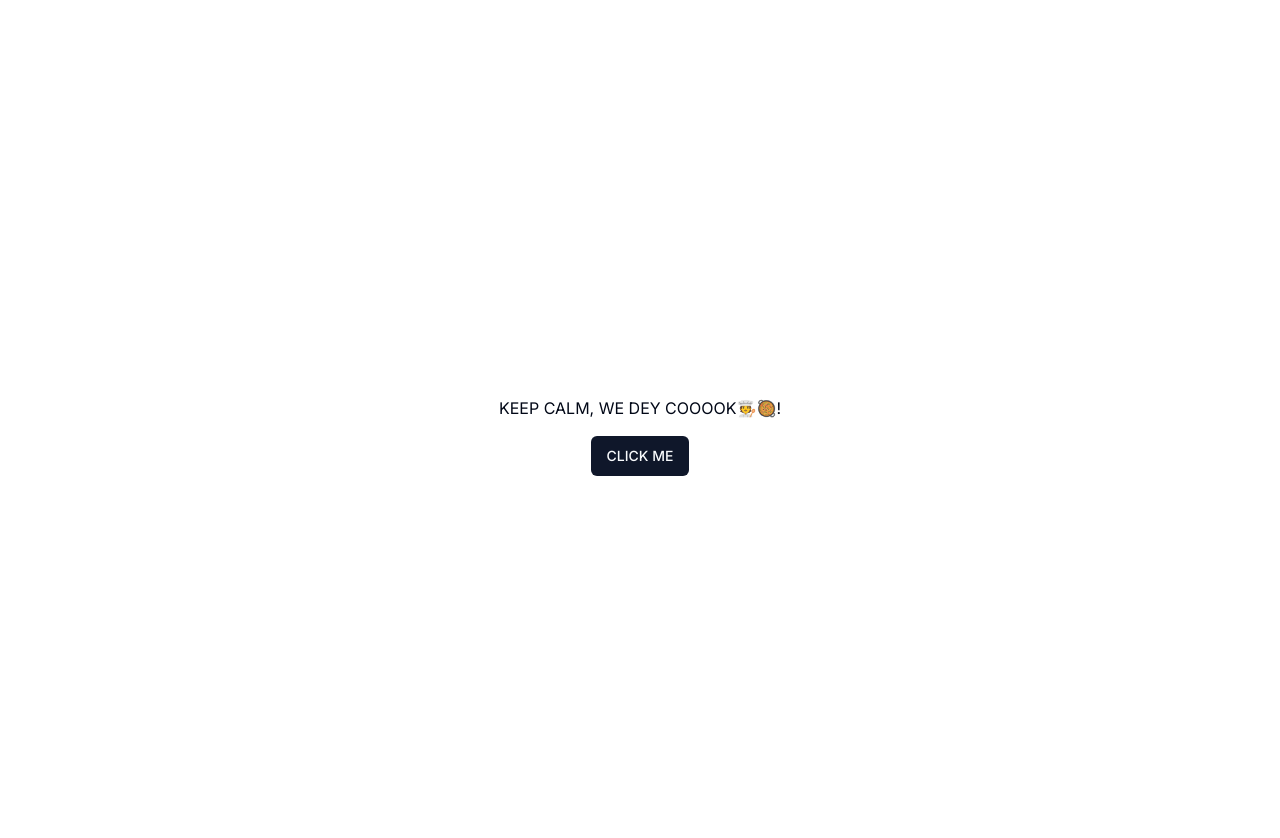
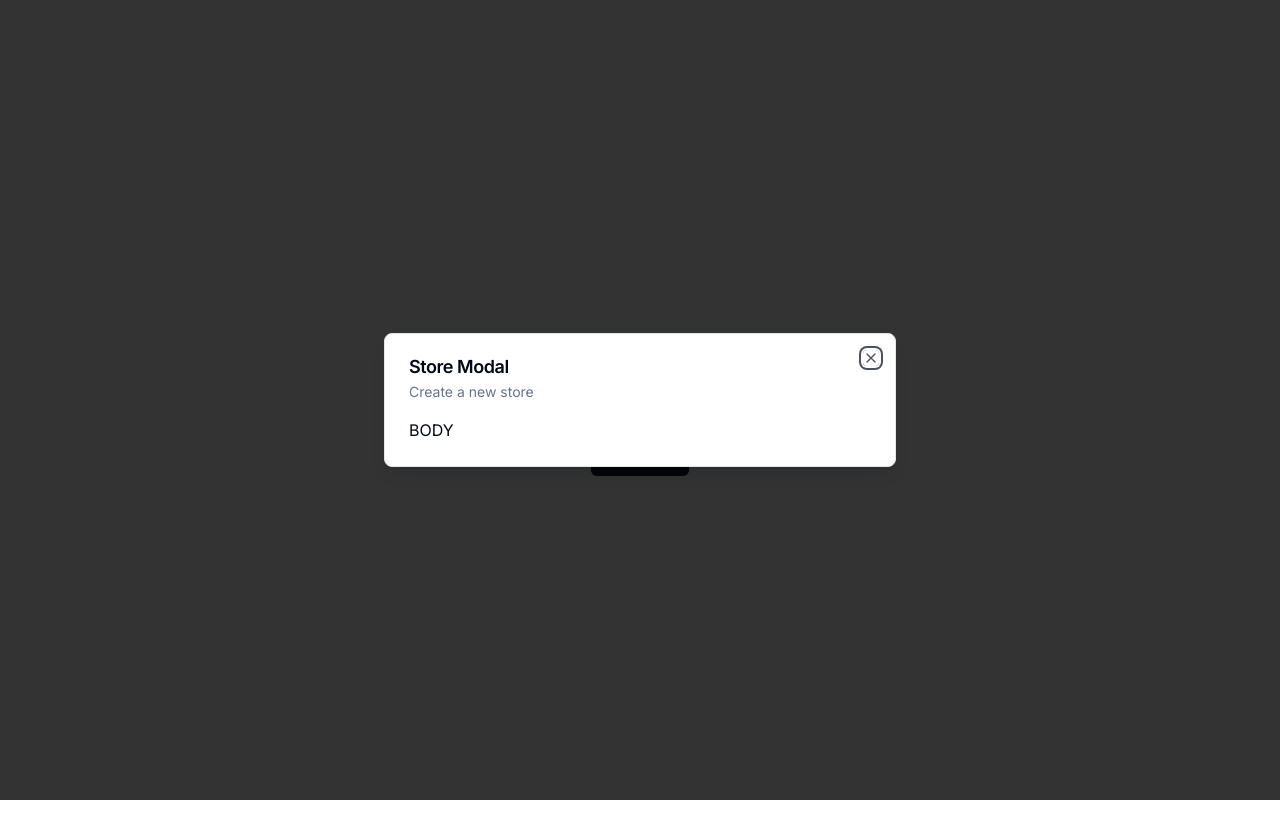
Before and after one commit to Greekslam/E-commerce-site, a Next.js app: page / in a window 1280 px wide. Shown: the top 838 px of the page. Built offline with nearby package versions, Linux system fonts and the light colour scheme.

Commit message:
feat: added modal UI component

```diff
--- /dev/null
+++ b/app/hooks/useStoreModal.ts
@@ -0,0 +1,16 @@
+import { create } from "zustand";
+
+interface StoreModalState {
+    isOpen: boolean;
+    onOpen: () => void;
+    onClose: () => void;
+}
+
+
+const useStoreModal = create<StoreModalState>()((set) => ({
+    isOpen: true,
+    onOpen: () => set(() => ({ isOpen: true})),
+    onClose: () => set(() => ({ isOpen: false}))
+}))
+
+export default useStoreModal;
--- a/app/layout.tsx
+++ b/app/layout.tsx
@@ -2,12 +2,13 @@
 import { Inter } from "next/font/google";
 import "./globals.css";
 import { ClerkProvider } from "@clerk/nextjs";
+import ModalProvider from "./providers/modal-provider";
 
 const inter = Inter({ subsets: ["latin"] });
 
 export const metadata: Metadata = {
   title: "EQTY",
-  description: "The One Stop for All Things Men's Grooming.",
+  description: "The One Stop Store for All Things Men's Grooming.",
 };
 
 export default function RootLayout({
@@ -18,7 +19,10 @@
   return (
     <ClerkProvider>
       <html lang="en">
-        <body className={inter.className}>{children}</body>
+        <body className={inter.className}>
+          <ModalProvider />
+          {children}
+        </body>
       </html>
     </ClerkProvider>
   );
--- /dev/null
+++ b/app/providers/modal-provider.tsx
@@ -0,0 +1,26 @@
+"use client";
+
+import { useEffect, useState } from "react";
+
+import NewStoreModal from "@/components/modals/new-store-modal";
+import Modal from "@/components/ui/modal";
+
+const ModalProvider = () => {
+  const [isMounted, setIsMounted] = useState(false);
+
+  useEffect(() => {
+    setIsMounted(true);
+  }, []);
+
+  if (!isMounted) {
+    return null;
+  }
+
+  return (
+    <>
+      <NewStoreModal />
+    </>
+  );
+};
+
+export default ModalProvider;
--- /dev/null
+++ b/components/modals/new-store-modal.tsx
@@ -0,0 +1,23 @@
+"use client";
+
+import React from "react";
+
+import Modal from "../ui/modal";
+import useStoreModal from "@/app/hooks/useStoreModal";
+
+const NewStoreModal = () => {
+  const storeModal = useStoreModal();
+
+  let body = <div>BODY</div>;
+  return (
+    <Modal
+      title="Store Modal"
+      description="Create a new store"
+      body={body}
+      onClose={() => storeModal.onClose()}
+      isOpen={storeModal.isOpen}
+    />
+  );
+};
+
+export default NewStoreModal;
--- /dev/null
+++ b/components/ui/dialog.tsx
@@ -0,0 +1,122 @@
+"use client"
+
+import * as React from "react"
+import * as DialogPrimitive from "@radix-ui/react-dialog"
+import { X } from "lucide-react"
+
+import { cn } from "@/lib/utils"
+
+const Dialog = DialogPrimitive.Root
+
+const DialogTrigger = DialogPrimitive.Trigger
+
+const DialogPortal = DialogPrimitive.Portal
+
+const DialogClose = DialogPrimitive.Close
+
+const DialogOverlay = React.forwardRef<
+  React.ElementRef<typeof DialogPrimitive.Overlay>,
+  React.ComponentPropsWithoutRef<typeof DialogPrimitive.Overlay>
+>(({ className, ...props }, ref) => (
+  <DialogPrimitive.Overlay
+    ref={ref}
+    className={cn(
+      "fixed inset-0 z-50 bg-black/80  data-[state=open]:animate-in data-[state=closed]:animate-out data-[state=closed]:fade-out-0 data-[state=open]:fade-in-0",
+      className
+    )}
+    {...props}
+  />
+))
+DialogOverlay.displayName = DialogPrimitive.Overlay.displayName
+
+const DialogContent = React.forwardRef<
+  React.ElementRef<typeof DialogPrimitive.Content>,
+  React.ComponentPropsWithoutRef<typeof DialogPrimitive.Content>
+>(({ className, children, ...props }, ref) => (
+  <DialogPortal>
+    <DialogOverlay />
+    <DialogPrimitive.Content
+      ref={ref}
+      className={cn(
+        "fixed left-[50%] top-[50%] z-50 grid w-full max-w-lg translate-x-[-50%] translate-y-[-50%] gap-4 border bg-background p-6 shadow-lg duration-200 data-[state=open]:animate-in data-[state=closed]:animate-out data-[state=closed]:fade-out-0 data-[state=open]:fade-in-0 data-[state=closed]:zoom-out-95 data-[state=open]:zoom-in-95 data-[state=closed]:slide-out-to-left-1/2 data-[state=closed]:slide-out-to-top-[48%] data-[state=open]:slide-in-from-left-1/2 data-[state=open]:slide-in-from-top-[48%] sm:rounded-lg",
+        className
+      )}
+      {...props}
+    >
+      {children}
+      <DialogPrimitive.Close className="absolute right-4 top-4 rounded-sm opacity-70 ring-offset-background transition-opacity hover:opacity-100 focus:outline-none focus:ring-2 focus:ring-ring focus:ring-offset-2 disabled:pointer-events-none data-[state=open]:bg-accent data-[state=open]:text-muted-foreground">
+        <X className="h-4 w-4" />
+        <span className="sr-only">Close</span>
+      </DialogPrimitive.Close>
+    </DialogPrimitive.Content>
+  </DialogPortal>
+))
+DialogContent.displayName = DialogPrimitive.Content.displayName
+
+const DialogHeader = ({
+  className,
+  ...props
+}: React.HTMLAttributes<HTMLDivElement>) => (
+  <div
+    className={cn(
+      "flex flex-col space-y-1.5 text-center sm:text-left",
+      className
+    )}
+    {...props}
+  />
+)
+DialogHeader.displayName = "DialogHeader"
+
+const DialogFooter = ({
+  className,
+  ...props
+}: React.HTMLAttributes<HTMLDivElement>) => (
+  <div
+    className={cn(
+      "flex flex-col-reverse sm:flex-row sm:justify-end sm:space-x-2",
+      className
+    )}
+    {...props}
+  />
+)
+DialogFooter.displayName = "DialogFooter"
+
+const DialogTitle = React.forwardRef<
+  React.ElementRef<typeof DialogPrimitive.Title>,
+  React.ComponentPropsWithoutRef<typeof DialogPrimitive.Title>
+>(({ className, ...props }, ref) => (
+  <DialogPrimitive.Title
+    ref={ref}
+    className={cn(
+      "text-lg font-semibold leading-none tracking-tight",
+      className
+    )}
+    {...props}
+  />
+))
+DialogTitle.displayName = DialogPrimitive.Title.displayName
+
+const DialogDescription = React.forwardRef<
+  React.ElementRef<typeof DialogPrimitive.Description>,
+  React.ComponentPropsWithoutRef<typeof DialogPrimitive.Description>
+>(({ className, ...props }, ref) => (
+  <DialogPrimitive.Description
+    ref={ref}
+    className={cn("text-sm text-muted-foreground", className)}
+    {...props}
+  />
+))
+DialogDescription.displayName = DialogPrimitive.Description.displayName
+
+export {
+  Dialog,
+  DialogPortal,
+  DialogOverlay,
+  DialogClose,
+  DialogTrigger,
+  DialogContent,
+  DialogHeader,
+  DialogFooter,
+  DialogTitle,
+  DialogDescription,
+}
--- /dev/null
+++ b/components/ui/modal.tsx
@@ -0,0 +1,44 @@
+"use client";
+
+import {
+  Dialog,
+  DialogContent,
+  DialogDescription,
+  DialogHeader,
+  DialogTitle,
+} from "./dialog";
+
+interface ModalProps {
+  title: string;
+  description?: string;
+  body: React.ReactNode;
+  onClose: () => void;
+  isOpen: boolean;
+}
+
+const Modal: React.FC<ModalProps> = ({
+  title,
+  description,
+  body,
+  onClose,
+  isOpen,
+}) => {
+  const onOpenChange = (open: boolean) => {
+    if (!open) {
+      onClose();
+    }
+  };
+  return (
+    <Dialog open={isOpen} onOpenChange={onOpenChange}>
+      <DialogContent>
+        <DialogHeader>
+          <DialogTitle>{title}</DialogTitle>
+          <DialogDescription>{description}</DialogDescription>
+        </DialogHeader>
+        <div>{body}</div>
+      </DialogContent>
+    </Dialog>
+  );
+};
+
+export default Modal;
--- a/package.json
+++ b/package.json
@@ -10,6 +10,7 @@
   },
   "dependencies": {
     "@clerk/nextjs": "^4.29.5",
+    "@radix-ui/react-dialog": "^1.0.5",
     "@radix-ui/react-slot": "^1.0.2",
     "class-variance-authority": "^0.7.0",
     "clsx": "^2.1.0",
@@ -18,7 +19,8 @@
     "react": "^18.2.0",
     "react-dom": "^18.2.0",
     "tailwind-merge": "^2.2.1",
-    "tailwindcss-animate": "^1.0.7"
+    "tailwindcss-animate": "^1.0.7",
+    "zustand": "^4.5.0"
   },
   "devDependencies": {
     "@types/node": "^20",
```
Also changed, not shown: 1 other file (tests, documents, lock files or other folders).
